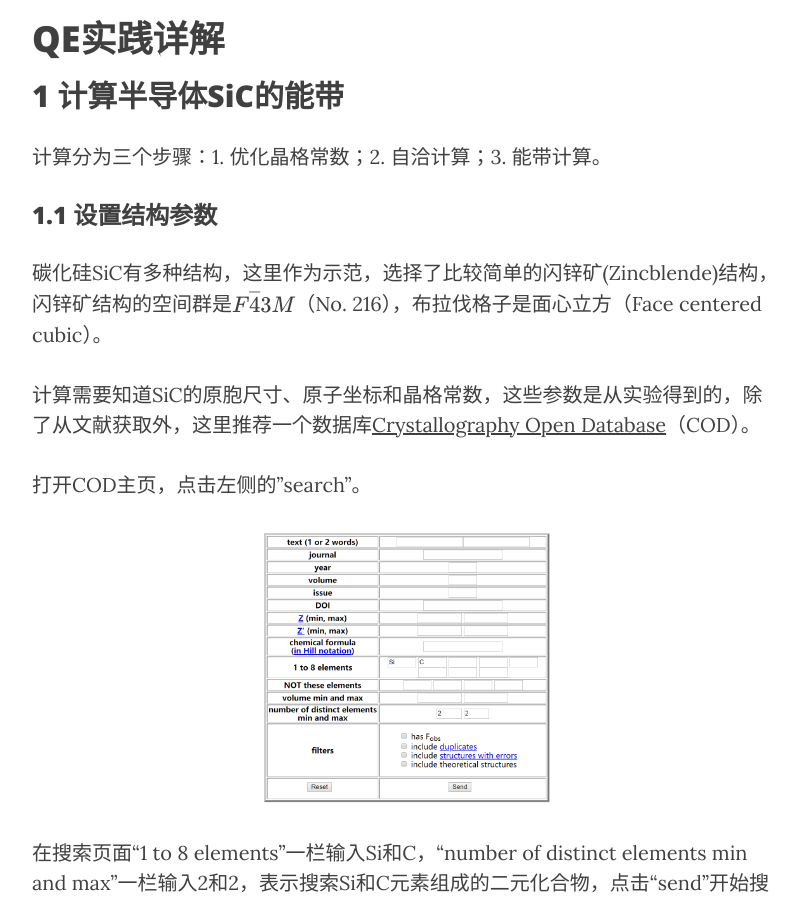
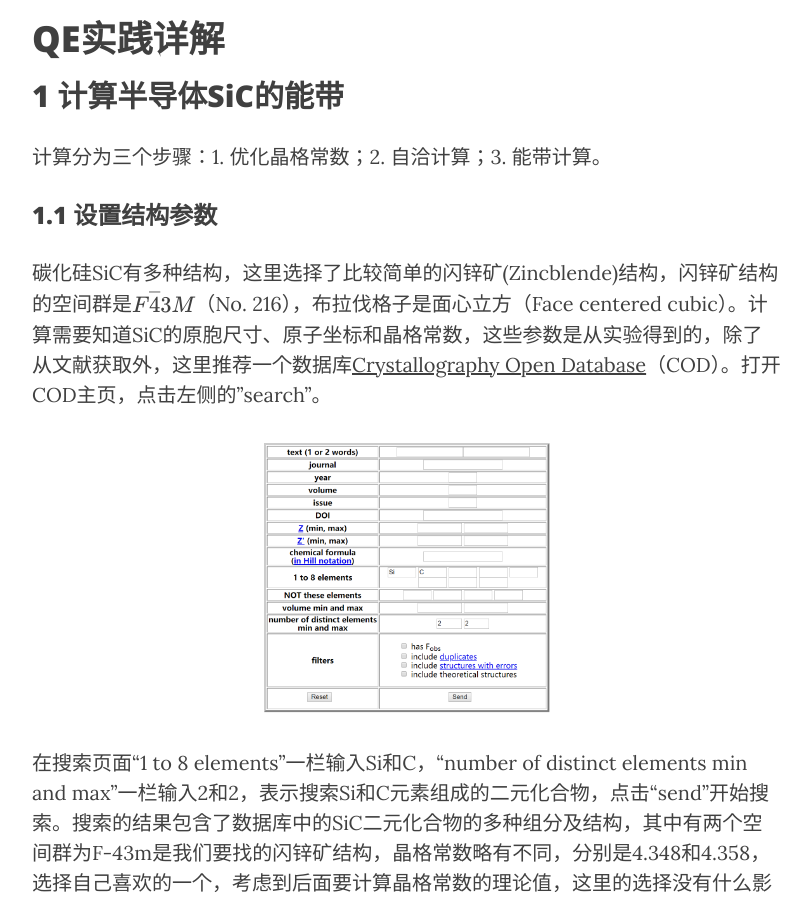
Before and after one commit to yyyu200/DFTbook, a Jekyll site: the page built from _posts/2019-04-01-HandsOn.md, in a window 1280 px wide and 900 px high, scrolled down 393 px. Shown: the whole window, without its empty margins (233-1044 px from the left). Built offline with Jekyll 4.4.1, drawn with Linux system fonts in a browser that asks for light colours; nearby versions of some CDN libraries; formulas are drawn with MathJax 3; comment, search, counter and statistics services are not loaded.

Commit message:
modify at20190403-22:40:58-aliyun

````diff
--- a/_posts/2019-04-01-HandsOn.md
+++ b/_posts/2019-04-01-HandsOn.md
@@ -26,11 +26,7 @@ trans: cube
 
 ### 1.1 设置结构参数
 
-碳化硅SiC有多种结构，这里作为示范，选择了比较简单的闪锌矿(Zincblende)结构，闪锌矿结构的空间群是$F \overline{4}3M$（No. 216），布拉伐格子是面心立方（Face centered cubic）。
-
-计算需要知道SiC的原胞尺寸、原子坐标和晶格常数，这些参数是从实验得到的，除了从文献获取外，这里推荐一个数据库[Crystallography Open Database](http://www.crystallography.net/cod/)（COD）。
-
-打开COD主页，点击左侧的"search"。
+碳化硅SiC有多种结构，这里选择了比较简单的闪锌矿(Zincblende)结构，闪锌矿结构的空间群是$F \overline{4}3M$（No. 216），布拉伐格子是面心立方（Face centered cubic）。计算需要知道SiC的原胞尺寸、原子坐标和晶格常数，这些参数是从实验得到的，除了从文献获取外，这里推荐一个数据库[Crystallography Open Database](http://www.crystallography.net/cod/)（COD）。打开COD主页，点击左侧的"search"。
 
 <p align="center">
     <img src="http://yyyu200.github.io/DFTbook/img/COD_send_search.png" width="300" />
@@ -43,6 +39,7 @@ trans: cube
 </p>
 
 点击[CIF](http://www.crystallography.net/cod/1010995.cif)下载后缀为cif的文件。用[VESTA](http://www.jp-minerals.org/vesta/en/download.html)打开，（或使用其他可视化程序，如Material Studio等）。在VESTA中，点击“File”——“Export Data”，选择VASP的POSCAR格式，将文件保存为“SiC.vasp”文件。
+
 ```
 Si C
 1.0
@@ -63,7 +60,6 @@ Direct
 
 ```
 这时得到的文件包括了cell尺寸（第3-5行）和原子坐标（第9-16行）。但是，可能是晶胞而不是原胞，为了转化为原胞，可以参考这个网站的工具[Bilbao](http://www.cryst.ehu.es/cryst/celltran.html)，得到从晶胞到原胞的转换矩阵，输入VESTA中得到原胞，再用VESTA输出POSCAR格式。在VESTA中点击“Edit”——“Edit Data”——“Unit Cell”——“Transform”，输入转换矩阵如下图。
-
 
 <p align="center">
     <img src="http://yyyu200.github.io/DFTbook/img/transform.png" />
@@ -175,7 +171,6 @@ End final coordinates
 ### 1.3 自洽计算的输入文件
 由于pw.x约定在同一目录下运行vc-relax和relax计算后的scf或bands计算会读取弛豫后的结构。所以，将calculation='vc-relax'改成calculation='scf'，其他部分与上一步输入文件相同。另外，vc-relax和relax计算最后一步包含了最终结构的scf计算，所以这里省去这一步骤。
 
-
 ### 1.4 能带计算的输入文件
 能带计算需要设置k点路径，我们参考文献[3]给出的特殊k点坐标，选取了路径X-Γ-L。
 
@@ -231,7 +226,6 @@ K_POINTS {crystal_b}
 0.5 0.0 0.5 30
 0.0 0.0 0.0 30
 0.5 0.5 0.5 1
-
 ```
 
 使用QE的后处理程序bands.x将能带结果转为易于画图的格式
@@ -317,7 +311,6 @@ plt.savefig('pwband.png',dpi=500)
     <img src="http://yyyu200.github.io/DFTbook/img/mband_3C_SiC.gif" width="300"/>
 </p>
 
-
 ## References
 
 1. https://avogadro.cc/docs/building-materials/reducing-crystals-to-primitive-cells/
````
